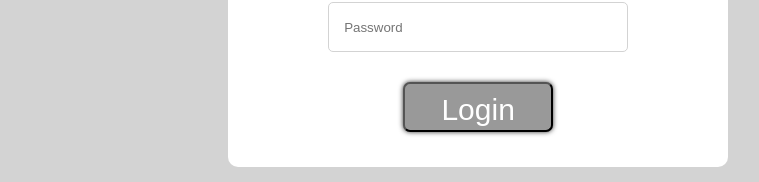
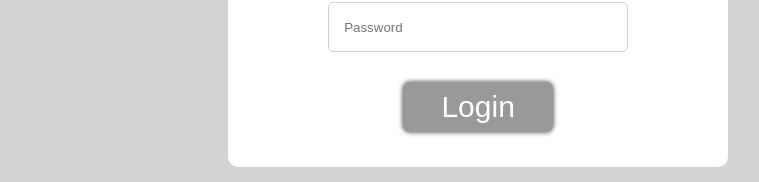
Before and after one commit to KMUsungwon/wink_study_MyPortfolio, a plain HTML site: page subMenu/login.html in a window 1280 px wide. Shown: the part 508-690 px from the top of the page, without its empty margins (260-1019 px from the left). Drawn offline with nearby package versions, Linux system fonts and the light colour scheme.

Commit message:
login and register button design

```diff
--- a/subMenu/assets/css/LoginDesign.css
+++ b/subMenu/assets/css/LoginDesign.css
@@ -17,14 +17,14 @@ p span {font-weight: bold;}
     bottom: 20px;
     width: 150px;
     height: 50px;
-    text-align: center;
-    line-height: 50px;
     background: #999999;
     color: #ffffff;
     border-radius: 7px;
+    cursor: pointer;
     box-shadow: 0 0 5px 0 rgba(0,0,0,0.8);
-    cursor: pointer;
     transition: 0.5s;
+    border: none;
+    outline: none;
 }
 .content:hover {
     transform: scale(1.1);
--- a/subMenu/assets/css/SignUpDesign.css
+++ b/subMenu/assets/css/SignUpDesign.css
@@ -17,14 +17,14 @@ p span {font-weight: bold;}
     bottom: 20px;
     width: 150px;
     height: 50px;
-    text-align: center;
-    line-height: 50px;
     background: #999999;
     color: #ffffff;
     border-radius: 7px;
     cursor: pointer;
     box-shadow: 0 0 5px 0 rgba(0,0,0,0.8);
     transition: 0.5s;
+    border: none;
+    outline: none;
 }
 .content:hover {
     transform: scale(1.1);
```
